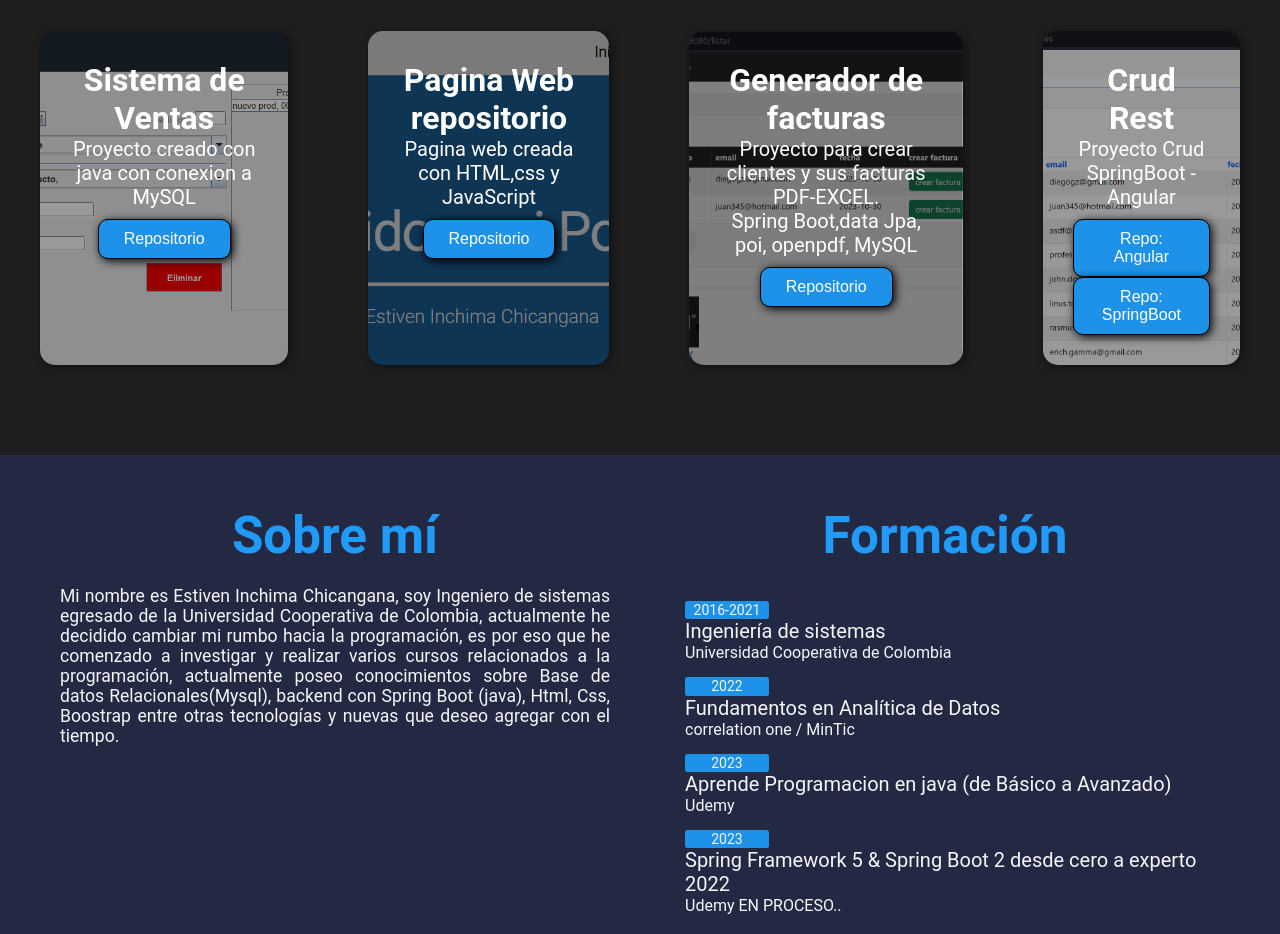
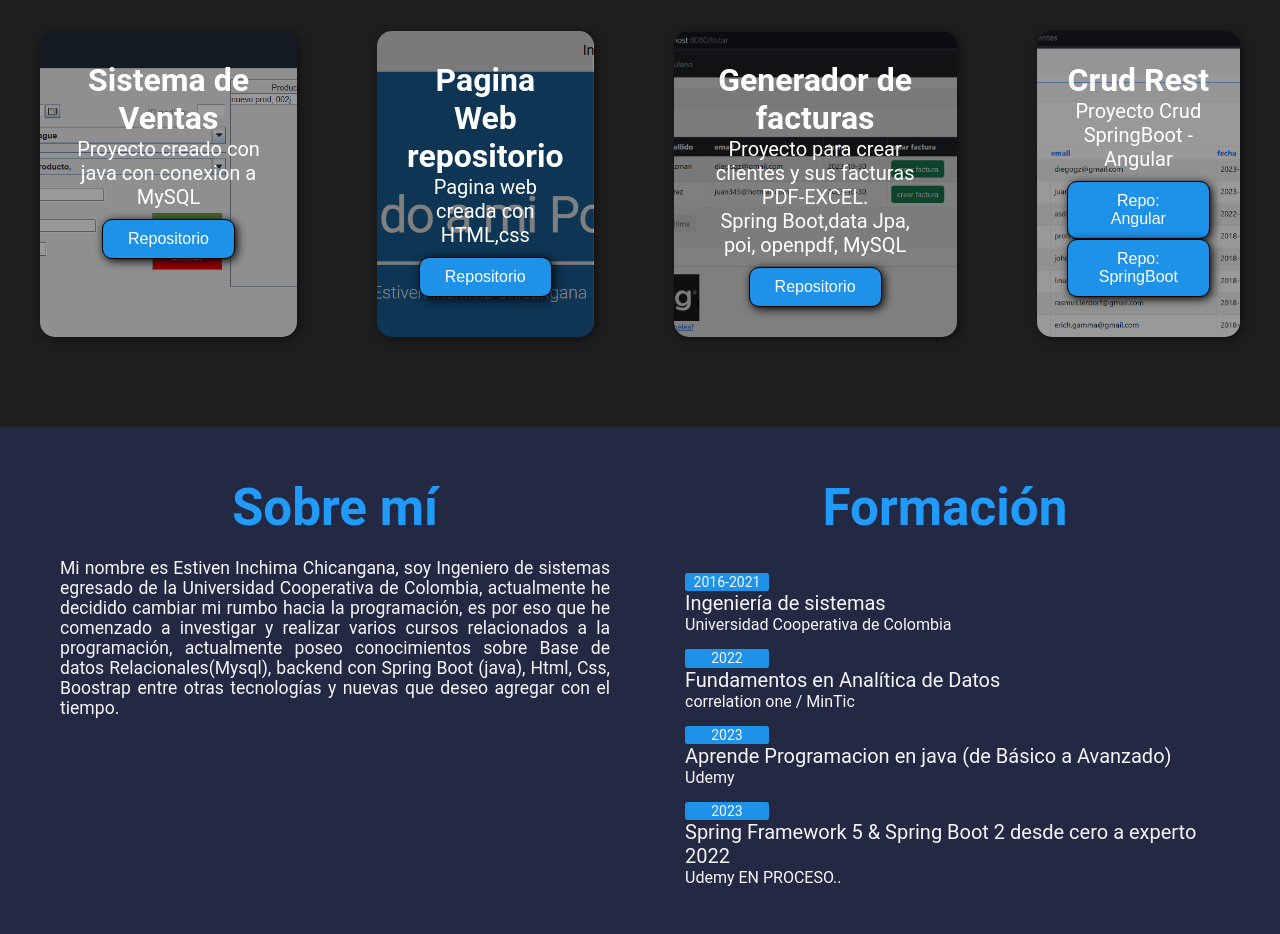
Before and after one commit to Estiven-Inchima/Estiven-Inchima.github.io, a plain HTML site: page index.html in a window 1280 px wide. Shown: the part 1320-2254 px from the top of the page. Drawn offline with Linux system fonts and the light colour scheme.

Commit message:
actualizacion

```diff
--- a/index.html
+++ b/index.html
@@ -156,7 +156,7 @@
                 <!--2-->
                 <div class="carta">
                     <h3>Pagina Web repositorio</h3>
-                    <p>Pagina web creada con HTML,css y JavaScript</p>
+                    <p>Pagina web creada con HTML,css </p>
                     <form action="https://github.com/Estiven-Inchima/Estiven-Inchima.github.io">
                         <button>Repositorio</button>
                     </form>
```
